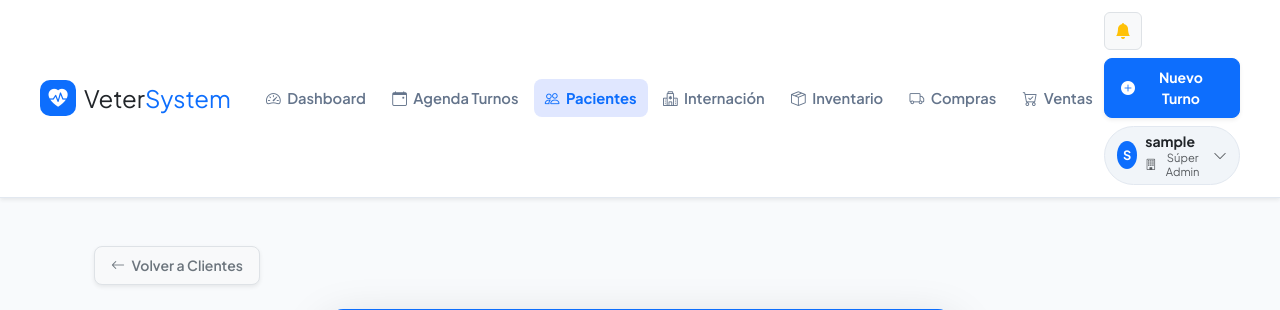
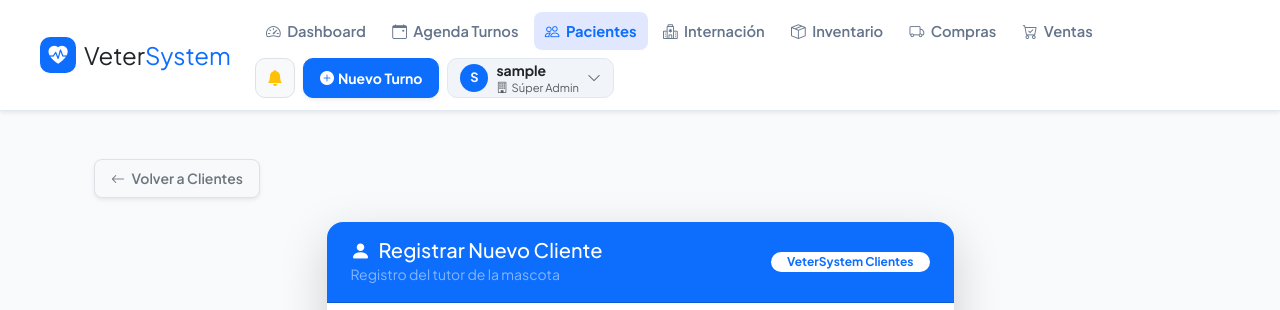
Before and after one commit to ajzc1990/vet_system, a Django app: page /clientes/nuevo/ in a window 1280 px wide. Shown: the top 310 px of the page. Run offline with Django 5.2, Linux system fonts and the light colour scheme; the visitor is signed in with stand-in values (Sample User, id 1); data that the repository does not hold is empty.

Commit message:
Corrige alineación y wrap del grupo de acciones del navbar
Campanita, "Nuevo Turno" y el menú de usuario tenían alturas y formas
distintas (bell cuadrado ~38px, botón con btn-sm, dropdown con
border-radius:50px), y en anchos de pantalla intermedios (~1280-1600px,
la mayoría de las laptops) el grupo se partía a la mitad en vez de
envolver como unidad, superponiendo texto con el botón.

Unifica altura (40px) y radio de borde entre los tres, y hace que el
grupo completo baje como bloque a una segunda línea si no entra,
en vez de fragmentarse internamente.

Co-Authored-By: Claude Sonnet 5 <noreply@anthropic.com>

```diff
--- a/templates/base.html
+++ b/templates/base.html
@@ -83,12 +83,21 @@
             padding-bottom: 2.5rem;
         }
 
+        /* Acciones rápidas del navbar (campanita, Nuevo Turno, usuario): misma altura
+           y misma forma para que lean como un solo grupo, no como piezas sueltas. */
+        .navbar-action-btn {
+            height: 40px;
+            border-radius: 10px !important;
+            display: inline-flex;
+            align-items: center;
+        }
+
         /* User Profile Dropdown Card */
         .user-dropdown-btn {
             background-color: #f1f5f9;
             border: 1px solid var(--vs-border);
             padding: 0.35rem 0.75rem;
-            border-radius: 50px;
+            border-radius: 10px;
             transition: all 0.2s ease;
         }
 
@@ -145,7 +154,7 @@
                 <span class="navbar-toggler-icon"></span>
             </button>
 
-            <div class="collapse navbar-collapse" id="navbarNav">
+            <div class="collapse navbar-collapse flex-wrap row-gap-2" id="navbarNav">
                 <!-- Navegación Principal con detección de app activa -->
                 <ul class="navbar-nav me-auto mb-2 mb-lg-0 gap-1">
                     {% if user.cliente_portal %}
@@ -208,10 +217,12 @@
                     {% endif %}
                 </ul>
 
-                <!-- Acceso Rápido y Perfil/Tenant -->
-                <div class="d-flex align-items-center gap-2 flex-wrap">
+                <!-- Acceso Rápido y Perfil/Tenant: flex-shrink-0 + sin flex-wrap propio para que
+                     el grupo entero (campanita + Nuevo Turno + usuario) se mueva como una sola
+                     unidad en vez de partirse a la mitad en anchos intermedios. -->
+                <div class="d-flex align-items-center gap-2 flex-shrink-0 ms-auto ms-xl-0">
                     {% if not user.cliente_portal %}
-                    <a href="{% url 'dashboard:centro_recordatorios' %}" class="btn btn-light border position-relative d-inline-flex align-items-center justify-content-center" style="width: 38px; height: 38px;" title="Centro de Recordatorios">
+                    <a href="{% url 'dashboard:centro_recordatorios' %}" class="btn btn-light border navbar-action-btn position-relative justify-content-center" style="width: 40px;" title="Centro de Recordatorios">
                         <i class="bi bi-bell-fill text-warning"></i>
                         {% if recordatorios_pendientes_count > 0 %}
                             <span class="badge bg-danger rounded-pill position-absolute top-0 start-100 translate-middle" style="font-size: 0.65rem;">
@@ -219,7 +230,7 @@
                             </span>
                         {% endif %}
                     </a>
-                    <a href="{% url 'turnos:nuevo_turno' %}" class="btn btn-primary btn-sm fw-bold px-3 py-2 rounded-3 shadow-sm d-inline-flex align-items-center gap-1">
+                    <a href="{% url 'turnos:nuevo_turno' %}" class="btn btn-primary btn-sm fw-bold px-3 navbar-action-btn shadow-sm gap-1">
                         <i class="bi bi-plus-circle-fill"></i> Nuevo Turno
                     </a>
                     {% endif %}
@@ -227,7 +238,7 @@
                     {% if user.is_authenticated %}
                         <!-- User Profile Dropdown (incluye la veterinaria activa como subtítulo) -->
                         <div class="dropdown">
-                            <button class="btn user-dropdown-btn d-flex align-items-center gap-2" type="button" id="userMenu" data-bs-toggle="dropdown" aria-expanded="false">
+                            <button class="btn user-dropdown-btn navbar-action-btn gap-2" type="button" id="userMenu" data-bs-toggle="dropdown" aria-expanded="false">
                                 <div class="avatar-circle">
                                     {{ user.username|slice:":1"|upper }}
                                 </div>
```
